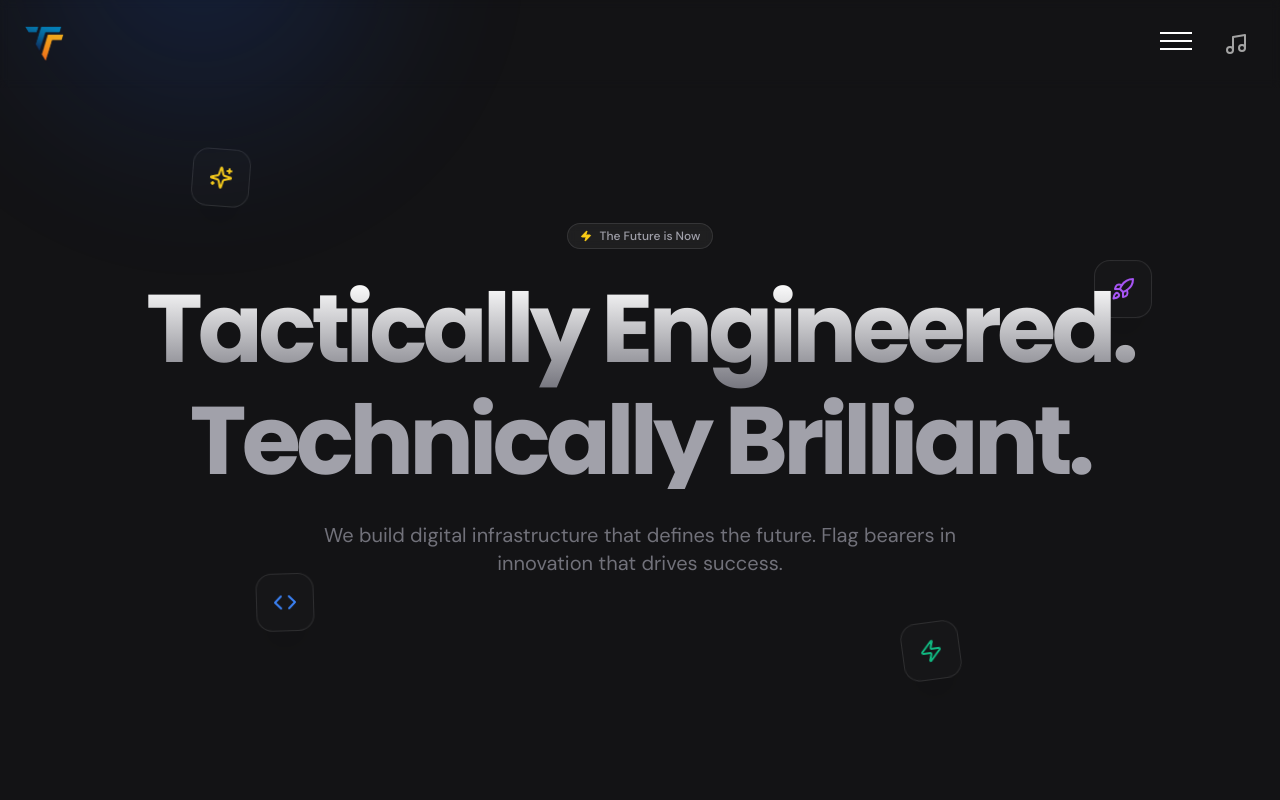
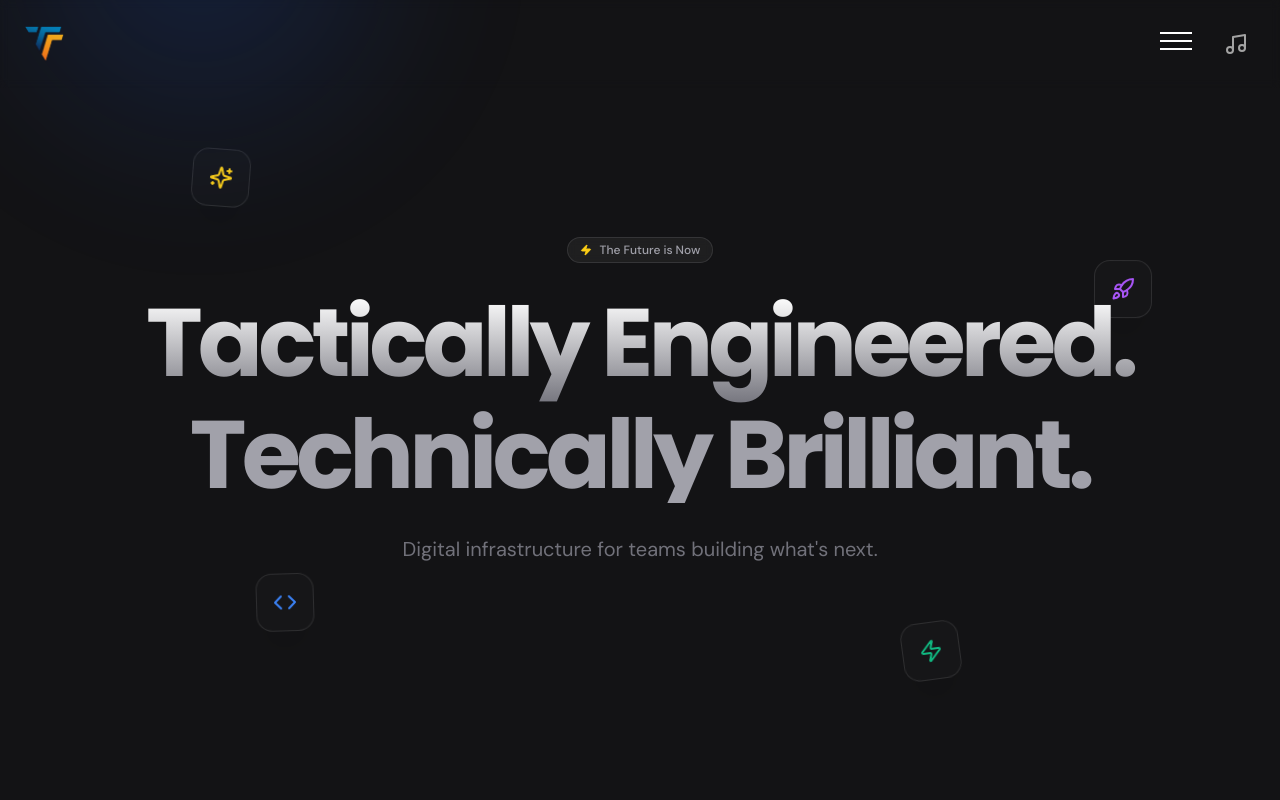
Before and after one commit to umarq91/tactech-improved, a Next.js app: page / in a window 1280 px wide. Shown: the top 800 px of the page. Built offline with nearby package versions, Linux system fonts and the light colour scheme.

Commit message:
tag-line fixed

```diff
--- a/components/layout/footer.tsx
+++ b/components/layout/footer.tsx
@@ -53,7 +53,7 @@ const Footer = () => {
           <div className="md:col-span-2 lg:col-span-4 border-t border-gray-800 pt-8 mt-8">
             <div className="flex flex-col md:flex-row justify-between items-center gap-4">
               <div className="0">
-                © {new Date().getFullYear()} Tactech. All rights reserved.
+                © {new Date().getFullYear()} TACTECH LLC. All rights reserved.
               </div>
 
             </div>
--- a/components/sections/hero-section.tsx
+++ b/components/sections/hero-section.tsx
@@ -68,7 +68,7 @@ export const HeroSection: React.FC = () => {
           transition={{ delay: 0.6 }}
           className="text-lg md:text-xl text-zinc-500 max-w-2xl mx-auto mb-12 leading-relaxed"
         >
-          We build digital infrastructure that defines the future. Flag bearers in innovation that drives success.
+          Digital infrastructure for teams building what's next.
         </motion.p>
       </motion.div>
 
```
